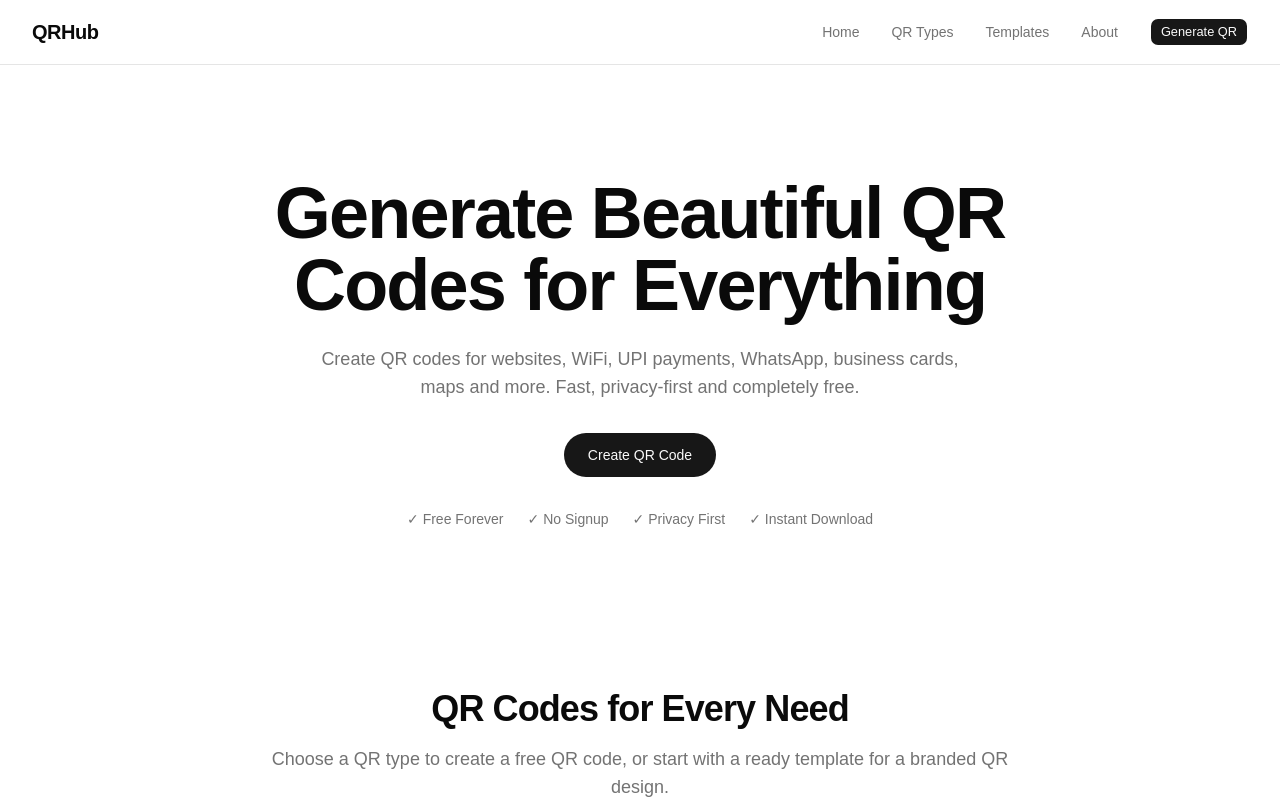
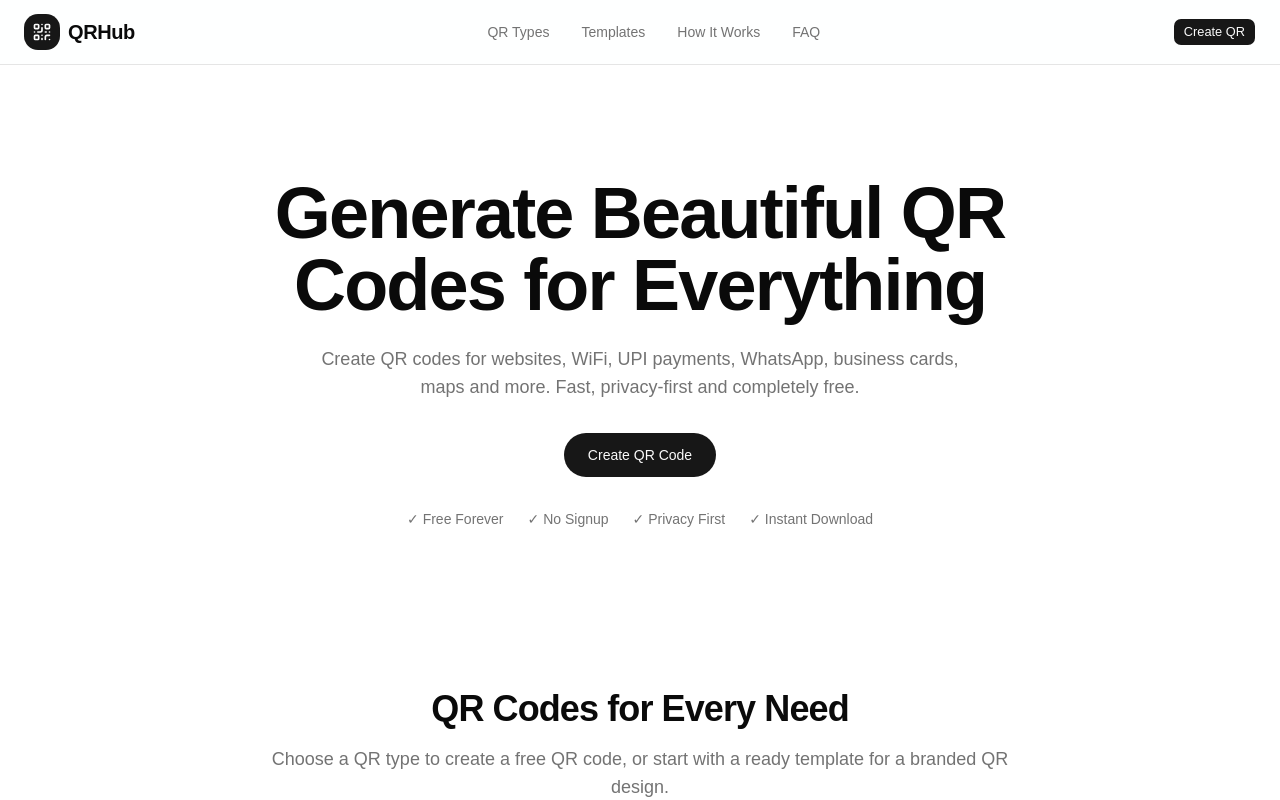
Before and after one commit to gouravmishra-121/qrhub, a React (Vite) app in the folder frontend/: page / in a window 1280 px wide. Shown: the top 800 px of the page. Built offline with nearby package versions, Linux system fonts and the light colour scheme.

Commit message:
feat: add global branding and page metadata

```diff
--- /dev/null
+++ b/frontend/src/components/layout/AppLayout.tsx
@@ -0,0 +1,34 @@
+import { useEffect } from 'react'
+import { Outlet, useLocation } from 'react-router-dom'
+
+import { Navbar } from '@/components/layout/Navbar'
+import { getPageMeta } from '@/lib/pageMeta'
+
+export function AppLayout() {
+  const location = useLocation()
+
+  useEffect(() => {
+    const meta = getPageMeta(location.pathname)
+
+    document.title = meta.title
+
+    const descriptionTag = document.querySelector('meta[name="description"]')
+
+    if (descriptionTag) {
+      descriptionTag.setAttribute('content', meta.description)
+    } else {
+      const tag = document.createElement('meta')
+      tag.name = 'description'
+      tag.content = meta.description
+      document.head.appendChild(tag)
+    }
+  }, [location.pathname])
+
+  return (
+    <>
+      <Navbar />
+
+      <Outlet />
+    </>
+  )
+}
--- a/frontend/src/components/layout/Navbar.tsx
+++ b/frontend/src/components/layout/Navbar.tsx
@@ -1,66 +1,32 @@
 import { Link } from 'react-router-dom'
-import { Menu } from 'lucide-react'
+import { QrCode } from 'lucide-react'
 
-import { Container } from './Container'
 import { Button } from '@/components/ui/button'
-import { Sheet, SheetContent, SheetTrigger } from '@/components/ui/sheet'
 
-const navItems = [
-  { label: 'Home', href: '/' },
-  { label: 'QR Types', href: '/qr-types' },
-  { label: 'Templates', href: '/templates' },
-  { label: 'About', href: '/about' },
-]
+import { DesktopNav } from './DesktopNav'
 
 export function Navbar() {
   return (
-    <header className="sticky top-0 z-50 border-b bg-background/80 backdrop-blur">
-      <Container>
-        <nav className="flex h-16 items-center justify-between">
-          {/* Logo */}
-          <Link to="/" className="text-xl font-bold tracking-tight">
-            QRHub
-          </Link>
+    <header className="sticky top-0 z-50 border-b bg-background/90 backdrop-blur">
+      <div className="mx-auto flex h-16 max-w-7xl items-center justify-between px-4 sm:px-6">
+        <Link
+          to="/"
+          className="flex items-center gap-2 font-bold tracking-tight text-foreground"
+          aria-label="Go to QRHub homepage"
+        >
+          <span className="flex h-9 w-9 items-center justify-center rounded-xl bg-primary text-primary-foreground">
+            <QrCode className="h-5 w-5" />
+          </span>
 
-          {/* Desktop Nav */}
-          <div className="hidden items-center gap-8 md:flex">
-            {navItems.map((item) => (
-              <Link
-                key={item.href}
-                to={item.href}
-                className="text-sm font-medium text-muted-foreground transition-colors hover:text-primary"
-              >
-                {item.label}
-              </Link>
-            ))}
+          <span className="text-xl">QRHub</span>
+        </Link>
 
-            <Button size="sm">Generate QR</Button>
-          </div>
+        <DesktopNav />
 
-          {/* Mobile Nav */}
-          <div className="md:hidden">
-            <Sheet>
-              <SheetTrigger asChild>
-                <Button variant="ghost" size="icon">
-                  <Menu className="h-5 w-5" />
-                </Button>
-              </SheetTrigger>
-
-              <SheetContent side="right" className="w-72">
-                <div className="mt-8 flex flex-col gap-6">
-                  {navItems.map((item) => (
-                    <Link key={item.href} to={item.href} className="text-lg font-medium">
-                      {item.label}
-                    </Link>
-                  ))}
-
-                  <Button className="mt-6 w-full">Generate QR</Button>
-                </div>
-              </SheetContent>
-            </Sheet>
-          </div>
-        </nav>
-      </Container>
+        <Link to="/qr-types" className="hidden sm:inline-flex">
+          <Button size="sm">Create QR</Button>
+        </Link>
+      </div>
     </header>
   )
 }
--- /dev/null
+++ b/frontend/src/lib/pageMeta.ts
@@ -0,0 +1,93 @@
+export type PageMeta = {
+  title: string
+  description: string
+}
+
+export const defaultPageMeta: PageMeta = {
+  title: 'QRHub — Free QR Code Generator',
+  description:
+    'Create free QR codes for websites, UPI, WiFi, WhatsApp, email, vCard, maps and more.',
+}
+
+export const pageMetaByPath: Record<string, PageMeta> = {
+  '/': {
+    title: 'QRHub — Free QR Code Generator',
+    description:
+      'Create free QR codes for websites, WiFi, UPI payments, WhatsApp, business cards, maps and more.',
+  },
+  '/qr-types': {
+    title: 'All QR Code Types — QRHub',
+    description:
+      'Choose from website, UPI, WiFi, WhatsApp, email, vCard, phone, SMS, text and maps QR code generators.',
+  },
+  '/templates': {
+    title: 'QR Code Templates — QRHub',
+    description:
+      'Explore QR code templates for UPI payments, restaurants, business websites, WiFi and branded QR designs.',
+  },
+  '/website': {
+    title: 'Website QR Code Generator — QRHub',
+    description:
+      'Create a free QR code for any website URL. Enter a valid URL and download your QR code as PNG or SVG.',
+  },
+  '/upi': {
+    title: 'UPI QR Code Generator — QRHub',
+    description:
+      'Create a free UPI payment QR code for Indian payment apps with payee name, amount and note.',
+  },
+  '/wifi': {
+    title: 'WiFi QR Code Generator — QRHub',
+    description:
+      'Create a free WiFi QR code so people can connect to your network without typing the password.',
+  },
+  '/whatsapp': {
+    title: 'WhatsApp QR Code Generator — QRHub',
+    description:
+      'Create a free WhatsApp QR code that opens a chat with your phone number and optional message.',
+  },
+  '/email': {
+    title: 'Email QR Code Generator — QRHub',
+    description:
+      'Create a free email QR code that opens a prefilled email draft with recipient, subject and message.',
+  },
+  '/vcard': {
+    title: 'vCard QR Code Generator — QRHub',
+    description:
+      'Create a free vCard QR code to share contact details that can be saved directly on a phone.',
+  },
+  '/phone': {
+    title: 'Phone QR Code Generator — QRHub',
+    description: 'Create a free phone QR code that opens the dialer with your phone number.',
+  },
+  '/sms': {
+    title: 'SMS QR Code Generator — QRHub',
+    description: 'Create a free SMS QR code that opens a prefilled text message.',
+  },
+  '/text': {
+    title: 'Text QR Code Generator — QRHub',
+    description: 'Create a free text QR code for notes, instructions, codes or plain text.',
+  },
+  '/maps': {
+    title: 'Maps QR Code Generator — QRHub',
+    description:
+      'Create a free maps QR code for locations, addresses, coordinates or Google Maps links.',
+  },
+}
+
+export function getPageMeta(pathname: string): PageMeta {
+  if (pathname.startsWith('/templates/')) {
+    return {
+      title: 'Template Builder — QRHub',
+      description:
+        'Customize a QR code template, connect QR data and download a branded QR design.',
+    }
+  }
+
+  return (
+    pageMetaByPath[pathname] ?? {
+      title: 'Page Not Found — QRHub',
+      description:
+        'The page you are looking for does not exist. Browse QR types and create a free QR code on QRHub.',
+    }
+  )
+}
--- a/frontend/src/pages/HomePage.tsx
+++ b/frontend/src/pages/HomePage.tsx
@@ -5,13 +5,10 @@ import { HowItWorks } from '@/components/landing/HowItWorks'
 import { Categories } from '@/components/landing/Categories'
 import { TrustStats } from '@/components/landing/TrustStats'
 import { WhyQRHub } from '@/components/landing/WhyQRHub'
-import { Navbar } from '@/components/layout/Navbar'
 
 export default function HomePage() {
   return (
     <>
-      <Navbar />
-
       <Hero />
       <Categories />
       <TrustStats />
--- a/frontend/src/pages/TemplateBuilderPage.tsx
+++ b/frontend/src/pages/TemplateBuilderPage.tsx
@@ -79,6 +79,8 @@ export default function TemplateBuilderPage() {
   }
 
   function resetTemplateText() {
+    if (!template) return
+
     setTemplateTitle(template.title)
     setTemplateSubtitle(template.subtitle)
     setTemplateCtaText(template.ctaText)
--- a/frontend/src/routes/AppRouter.tsx
+++ b/frontend/src/routes/AppRouter.tsx
@@ -1,6 +1,7 @@
 import { BrowserRouter, Route, Routes } from 'react-router-dom'
 
 import HomePage from '@/pages/HomePage'
+import { AppLayout } from '@/components/layout/AppLayout'
 import QRTypesPage from '@/pages/generators/QRTypesPage'
 import WebsiteQR from '@/pages/generators/WebsiteQR'
 import UPIQR from '@/pages/generators/UPIQR'
@@ -15,10 +16,11 @@ import TextQR from '@/pages/generators/TextQR'
 import TemplatesPage from '@/pages/TemplatesPage'
 import TemplateBuilderPage from '@/pages/TemplateBuilderPage'
 import NotFoundPage from '@/pages/NotFoundPage'
-function AppRouter() {
+export function AppRouter() {
   return (
     <BrowserRouter>
       <Routes>
+        <Route element={<AppLayout />}>
           <Route path="/" element={<HomePage />} />
 
           <Route path="/qr-types" element={<QRTypesPage />} />
@@ -48,6 +50,7 @@ function AppRouter() {
           <Route path="/templates/:templateId" element={<TemplateBuilderPage />} />
 
           <Route path="*" element={<NotFoundPage />} />
+        </Route>
       </Routes>
     </BrowserRouter>
   )
```
Lines whose indentation alone changed are shown as unchanged.
